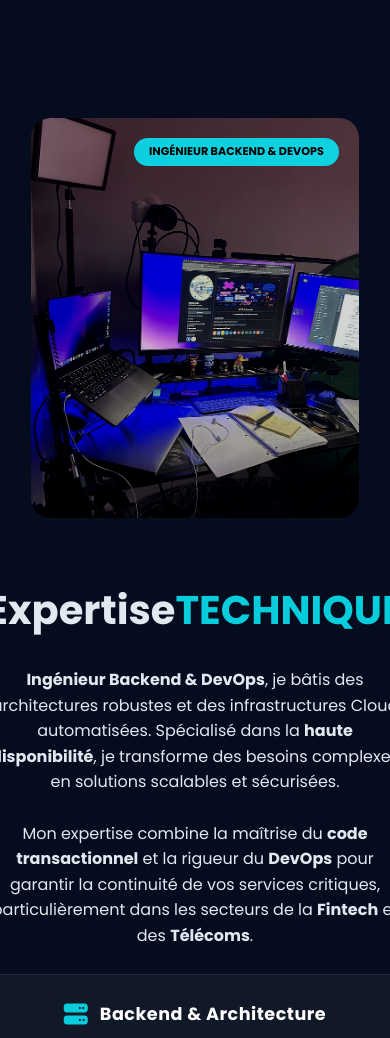
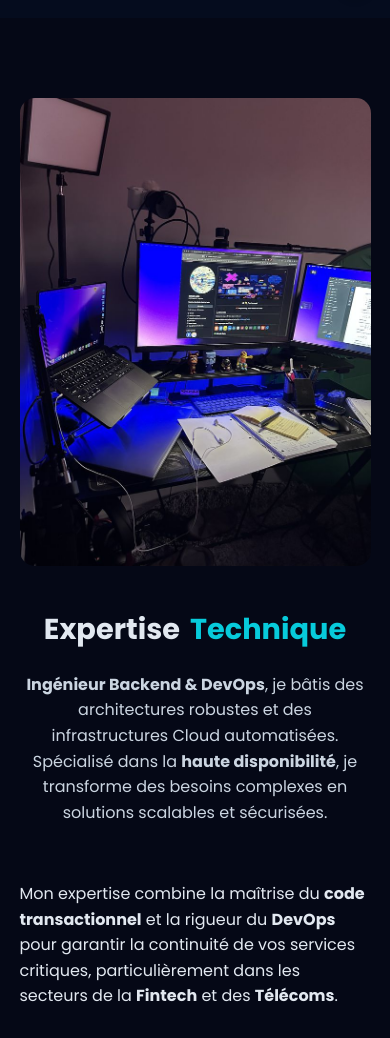
Before and after one commit to Ruben-the-dev/Portfolio, a plain HTML site: page index.html in a window 390 px wide. Shown: the part 826-1864 px from the top of the page. Drawn offline with nearby package versions, Linux system fonts and the light colour scheme.

Commit message:
correction du responsive design (section à-propos) et mise à jour de l'expertise technique

```diff
--- a/index.html
+++ b/index.html
@@ -69,11 +69,11 @@
 </section>
 
   <!-- À PROPOS -->
-  <section id="apropos" class="about-modern reveal">
+ <section id="apropos" class="about-modern reveal">
     <div class="container-flex">
         <div class="text-content">
             <h2 class="title-grad">Expertise<span>Technique</span></h2>
-            <p>
+            <p class="description">
              <strong>Ingénieur Backend & DevOps</strong>, je bâtis des architectures robustes et des infrastructures Cloud automatisées.
              Spécialisé dans la <strong>haute disponibilité</strong>, je transforme des besoins complexes en solutions scalables et sécurisées.
             </p>
@@ -82,7 +82,6 @@
              Mon expertise combine la maîtrise du <strong>code transactionnel</strong> et la rigueur du <strong>DevOps</strong>
              pour garantir la continuité de vos services critiques, particulièrement dans les secteurs de la <strong>Fintech</strong> et des <strong>Télécoms</strong>.
             </p>
-            <br>
 
             <div class="expertise-grid">
                 <div class="skill-card">
@@ -101,7 +100,7 @@
                     </div>
                 </div>
 
-                <div class="skill-card highlight">
+                <div class="skill-card">
                     <div class="card-header">
                         <i class="fas fa-cloud"></i>
                         <h4>Cloud & DevOps</h4>
@@ -131,12 +130,10 @@
         </div>
 
         <div class="image-box-modern">
-            <div class="tech-badge">Ingénieur Backend & DevOps</div>
             <img src="Galerie/setup.jpeg" alt="Ruben Tech Setup">
         </div>
     </div>
 </section>
-
   <!-- EXPÉRIENCE -->
   <section id="experience" class="reveal">
     <h2 class="title-grad">Mes <span>Expérience</span></h2>
--- a/style.css
+++ b/style.css
@@ -323,136 +323,119 @@ nav a:hover {
 }
 
 /* --- SECTION A PROPOS ELITE --- */
+/* --- SECTION A-PROPOS D'ORIGINE --- */
 .about-modern {
-    padding: 100px 8%;
-    background-color: var(--bg-sc);
+    padding: 80px 5%;
+    background-color: #050816;
+    overflow: hidden; /* Empêche le débordement horizontal */
 }
 
 .container-flex {
     display: flex;
-    align-items: center;
-    gap: 60px;
+    align-items: flex-start;
+    gap: 40px;
+    flex-wrap: wrap; /* Permet d'empiler texte et image */
+    width: 100%;
+}
+
+.text-content {
+    flex: 1;
+    min-width: 0; /* Empêche le contenu textuel de pousser les bords */
 }
 
 .title-grad {
     font-size: 2.5rem;
-    margin-bottom: 25px;
+    margin-bottom: 20px;
 }
 
 .title-grad span {
     color: var(--accent);
-    text-transform: uppercase;
-    font-weight: 800;
+    margin-left: 10px;
 }
 
 .description {
-    max-width: 650px;
-    margin-bottom: 40px;
-    font-size: 1.1rem;
-    color: var(--muted);
+    color: #cbd5e1;
+    line-height: 1.6;
+    margin-bottom: 30px;
 }
 
-/* Cartes de Compétences */
+/* Grille de compétences corrigée pour mobile */
 .expertise-grid {
     display: grid;
-    grid-template-columns: repeat(auto-fit, minmax(260px, 1fr));
-    gap: 25px;
+    /* min(100%, 280px) permet aux cartes de rétrécir sur les petits écrans */
+    grid-template-columns: repeat(auto-fit, minmax(min(100%, 280px), 1fr));
+    gap: 20px;
+    margin-top: 30px;
+    width: 100%;
 }
 
 .skill-card {
-    background: #111827; /* Bleu nuit très sombre */
+    background: #111827;
     border: 1px solid rgba(255, 255, 255, 0.08);
-    padding: 25px;
+    padding: 20px;
     border-radius: 12px;
-    transition: all 0.4s cubic-bezier(0.175, 0.885, 0.32, 1.275);
-}
-
-.skill-card:hover {
-    transform: translateY(-10px);
-    border-color: var(--accent);
 }
 
 .card-header {
     display: flex;
     align-items: center;
-    gap: 12px;
-    margin-bottom: 20px;
+    gap: 10px;
+    margin-bottom: 15px;
 }
 
-.card-header i {
-    font-size: 1.5rem;
-    color: var(--accent);
-}
-
-.card-header h4 {
-    font-size: 1.1rem;
-    color: #fff;
-    letter-spacing: 0.5px;
-}
-
-/* Tags de technos */
 .tags {
     display: flex;
     flex-wrap: wrap;
-    gap: 10px;
+    gap: 8px;
 }
 
 .tags span {
-    font-family: 'Fira Code', monospace; /* Police style console */
     font-size: 0.8rem;
-    background: rgba(0, 0, 0, 0.3);
-    padding: 6px 12px;
-    border-radius: 6px;
-    border: 1px solid rgba(255, 255, 255, 0.05);
+    color: #cbd5e1;
     display: flex;
     align-items: center;
-    gap: 8px;
-    color: #cbd5e1;
+    gap: 5px;
 }
 
-.tags span i {
-    font-size: 1rem;
-}
-
-/* Bloc Image avec Badge */
+/* Image flexible */
 .image-box-modern {
-    flex: 0 0 400px;
-    position: relative;
-    border-radius: 20px;
-    overflow: hidden;
-}
-
-.tech-badge {
-    position: absolute;
-    top: 20px;
-    right: 20px;
-    background: var(--accent);
-    color: #000;
-    padding: 5px 15px;
-    font-weight: bold;
-    font-size: 0.7rem;
-    border-radius: 50px;
-    z-index: 10;
-    text-transform: uppercase;
+    flex: 1;
+    min-width: 300px;
+    max-width: 450px;
+    margin: 0 auto;
 }
 
 .image-box-modern img {
     width: 100%;
-    filter: brightness(0.8) contrast(1.1);
-    transition: 0.5s;
+    height: auto;
+    border-radius: 15px;
+    display: block;
 }
 
-.image-box-modern:hover img {
-    filter: brightness(1);
-    transform: scale(1.05);
-}
+/* --- LE FIX POUR MOBILE (Écran coupé à droite) --- */
+@media (max-width: 768px) {
+    .container-flex {
+        flex-direction: column;
+        padding: 0;
+    }
 
-/* --- RESPONSIVE --- */
-@media (max-width: 1024px) {
-    .container-flex { flex-direction: column-reverse; text-align: center; }
-    .image-box-modern { width: 100%; max-width: 350px; }
-    .tags, .card-header { justify-content: center; }
-    .description { margin-left: auto; margin-right: auto; }
+    .title-grad {
+        font-size: 1.8rem;
+        text-align: center;
+    }
+
+    .description {
+        text-align: center;
+    }
+
+    .expertise-grid {
+        grid-template-columns: 1fr; /* Une seule carte par ligne sur mobile */
+    }
+
+    .image-box-modern {
+        order: -1; /* Place l'image au-dessus sur mobile */
+        max-width: 100%;
+    }
 }
 /* ---- EXPÉRIENCE ---- */
 
```
